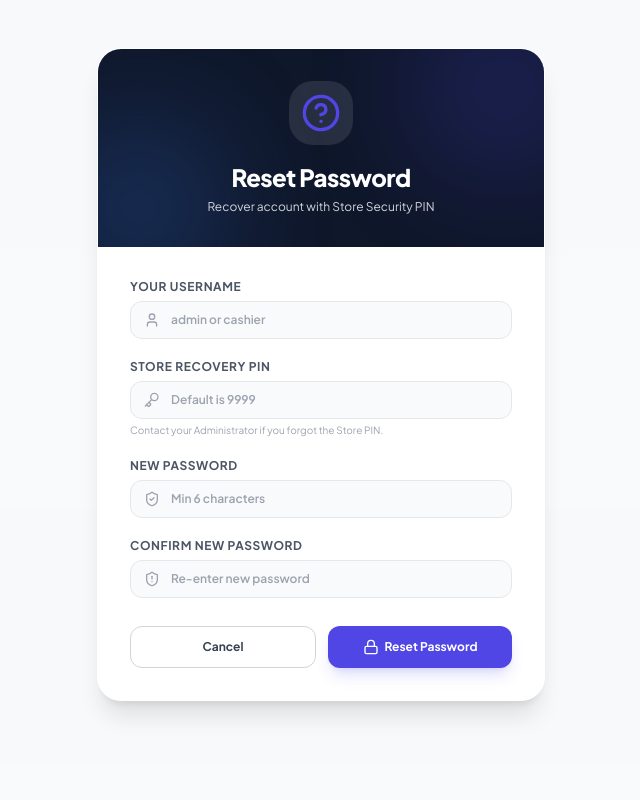
After one commit to phcodesage/Swift-Pos, a Flask app: page /forgot-password in a window 1280 px wide. The commit adds this page. Shown: the whole page, without its empty margins (319-959 px from the left). Run offline with Flask 3, Linux system fonts and the light colour scheme; some libraries are stand-ins or nearby versions.

Commit message:
Add Forgot Password recovery with Security PIN and Change Password panel for Cashiers and Admin

```diff
--- a/app.py
+++ b/app.py
@@ -244,6 +244,56 @@ def login():
 def logout():
     logout_user()
     return redirect(url_for('login'))
+
+@app.route('/change-password', methods=['GET', 'POST'])
+@login_required
+def change_password():
+    if request.method == 'POST':
+        curr = request.form.get('current_password')
+        new_pw = request.form.get('new_password')
+        conf = request.form.get('confirm_password')
+
+        if not check_password_hash(current_user.password, curr):
+            flash('Current password is incorrect.', 'error')
+        elif len(new_pw) < 6:
+            flash('New password must be at least 6 characters.', 'error')
+        elif new_pw != conf:
+            flash('Passwords do not match.', 'error')
+        else:
+            current_user.password = generate_password_hash(new_pw)
+            db.session.commit()
+            flash('Password updated successfully!', 'success')
+            return redirect(url_for('index'))
+
+    return render_template('change_password.html')
+
+@app.route('/forgot-password', methods=['GET', 'POST'])
+def forgot_password():
+    if request.method == 'POST':
+        username = request.form.get('username')
+        pin = request.form.get('recovery_pin')
+        new_pw = request.form.get('new_password')
+        conf = request.form.get('confirm_password')
+
+        # Default Store Recovery PIN is 9999
+        if pin != '9999':
+            flash('Invalid Store Recovery PIN.', 'error')
+        elif len(new_pw) < 6:
+            flash('New password must be at least 6 characters.', 'error')
+        elif new_pw != conf:
+            flash('Passwords do not match.', 'error')
+        else:
+            user = User.query.filter_by(username=username).first()
+            if user:
+                user.password = generate_password_hash(new_pw)
+                db.session.commit()
+                flash('Password reset successfully! Please sign in.', 'success')
+                return redirect(url_for('login'))
+            else:
+                flash('User not found in system.', 'error')
+
+    return render_template('forgot_password.html')
+
 
 @app.route('/dashboard')
 @login_required
--- a/templates/base.html
+++ b/templates/base.html
@@ -155,9 +155,14 @@
                         <span class="text-[10px] text-slate-400 capitalize font-semibold leading-none">{{ current_user.role }}</span>
                     </div>
                 </div>
-                <a href="{{ url_for('logout') }}" class="p-2 text-slate-400 hover:text-red-400" title="Sign Out">
-                    <i data-lucide="log-out" class="w-5 h-5"></i>
-                </a>
+                <div class="flex items-center gap-1.5 shrink-0">
+                    <a href="{{ url_for('change_password') }}" class="p-2 text-slate-400 hover:text-indigo-400" title="Change Password">
+                        <i data-lucide="key" class="w-4 h-4"></i>
+                    </a>
+                    <a href="{{ url_for('logout') }}" class="p-2 text-slate-400 hover:text-red-400" title="Sign Out">
+                        <i data-lucide="log-out" class="w-4 h-4"></i>
+                    </a>
+                </div>
             </div>
         </div>
     </div>
@@ -227,7 +232,7 @@
         <!-- User Profile & Logout -->
         <div class="p-4 border-t border-slate-850 bg-slate-950/50">
             <div class="flex items-center justify-between">
-                <div class="flex items-center gap-3">
+                <div class="flex items-center gap-3 font-sans">
                     <div class="w-9 h-9 rounded-xl bg-gradient-to-tr from-indigo-600 to-purple-600 flex items-center justify-center font-bold text-sm shadow-md">
                         {{ current_user.username[0].upper() }}
                     </div>
@@ -238,9 +243,14 @@
                         </span>
                     </div>
                 </div>
-                <a href="{{ url_for('logout') }}" onclick="playAudio('click')" class="p-2 text-slate-400 hover:text-red-400 hover:bg-slate-800 rounded-lg transition-colors" title="Sign Out">
-                    <i data-lucide="log-out" class="w-5 h-5"></i>
-                </a>
+                <div class="flex items-center gap-1.5 shrink-0">
+                    <a href="{{ url_for('change_password') }}" class="p-2 text-slate-400 hover:text-indigo-400 hover:bg-slate-800 rounded-lg transition-colors" title="Change Password">
+                        <i data-lucide="key" class="w-4 h-4"></i>
+                    </a>
+                    <a href="{{ url_for('logout') }}" onclick="playAudio('click')" class="p-2 text-slate-400 hover:text-red-400 hover:bg-slate-800 rounded-lg transition-colors" title="Sign Out">
+                        <i data-lucide="log-out" class="w-4 h-4"></i>
+                    </a>
+                </div>
             </div>
         </div>
     </aside>
--- /dev/null
+++ b/templates/forgot_password.html
@@ -0,0 +1,90 @@
+{% extends 'base.html' %}
+
+{% block content %}
+<div class="min-h-[80vh] flex items-center justify-center py-6 bg-slate-50/50">
+    <div class="max-w-md w-full bg-white rounded-3xl shadow-xl overflow-hidden border border-gray-150 glass">
+
+        <!-- Header -->
+        <div class="bg-secondary p-8 text-center text-white relative overflow-hidden">
+            <div class="absolute top-0 right-0 -mt-10 -mr-10 w-40 h-40 bg-primary rounded-full opacity-30 blur-3xl"></div>
+            <div class="absolute bottom-0 left-0 -mb-10 -ml-10 w-40 h-40 bg-blue-500 rounded-full opacity-30 blur-3xl"></div>
+            <div class="relative z-10 flex flex-col items-center">
+                <div class="w-16 h-16 bg-white/10 rounded-3xl flex items-center justify-center mb-4">
+                    <i data-lucide="help-circle" class="w-10 h-10 text-primary"></i>
+                </div>
+                <h2 class="text-2xl font-black tracking-tight text-white">Reset Password</h2>
+                <p class="text-xs text-gray-300 mt-1.5">Recover account with Store Security PIN</p>
+            </div>
+        </div>
+
+        <!-- Body -->
+        <div class="p-8">
+            <form method="POST" action="{{ url_for('forgot_password') }}" class="space-y-5">
+
+                <!-- Username -->
+                <div>
+                    <label for="username" class="block text-xs font-bold uppercase tracking-wider text-gray-600 mb-1.5">Your Username</label>
+                    <div class="relative">
+                        <div class="absolute inset-y-0 left-0 pl-3.5 flex items-center pointer-events-none text-gray-400">
+                            <i data-lucide="user" class="w-4 h-4"></i>
+                        </div>
+                        <input type="text" name="username" id="username" required
+                            class="pl-10 w-full rounded-xl border-gray-205 bg-gray-50 border focus:border-primary focus:bg-white focus:ring-2 focus:ring-primary/20 py-2.5 text-xs font-semibold transition-all text-gray-800"
+                            placeholder="admin or cashier">
+                    </div>
+                </div>
+
+                <!-- Recovery PIN -->
+                <div>
+                    <label for="recovery_pin" class="block text-xs font-bold uppercase tracking-wider text-gray-600 mb-1.5">Store Recovery PIN</label>
+                    <div class="relative">
+                        <div class="absolute inset-y-0 left-0 pl-3.5 flex items-center pointer-events-none text-gray-400">
+                            <i data-lucide="key" class="w-4 h-4"></i>
+                        </div>
+                        <input type="password" name="recovery_pin" id="recovery_pin" required
+                            class="pl-10 w-full rounded-xl border-gray-205 bg-gray-50 border focus:border-primary focus:bg-white focus:ring-2 focus:ring-primary/20 py-2.5 text-xs font-semibold transition-all text-gray-800"
+                            placeholder="Default is 9999">
+                    </div>
+                    <p class="text-[10px] text-gray-400 mt-1">Contact your Administrator if you forgot the Store PIN.</p>
+                </div>
+
+                <!-- New Password -->
+                <div>
+                    <label for="new_password" class="block text-xs font-bold uppercase tracking-wider text-gray-600 mb-1.5">New Password</label>
+                    <div class="relative">
+                        <div class="absolute inset-y-0 left-0 pl-3.5 flex items-center pointer-events-none text-gray-400">
+                            <i data-lucide="shield-check" class="w-4 h-4"></i>
+                        </div>
+                        <input type="password" name="new_password" id="new_password" required
+                            class="pl-10 w-full rounded-xl border-gray-205 bg-gray-50 border focus:border-primary focus:bg-white focus:ring-2 focus:ring-primary/20 py-2.5 text-xs font-semibold transition-all text-gray-800"
+                            placeholder="Min 6 characters">
+                    </div>
+                </div>
+
+                <!-- Confirm Password -->
+                <div>
+                    <label for="confirm_password" class="block text-xs font-bold uppercase tracking-wider text-gray-600 mb-1.5">Confirm New Password</label>
+                    <div class="relative">
+                        <div class="absolute inset-y-0 left-0 pl-3.5 flex items-center pointer-events-none text-gray-400">
+                            <i data-lucide="shield-alert" class="w-4 h-4"></i>
+                        </div>
+                        <input type="password" name="confirm_password" id="confirm_password" required
+                            class="pl-10 w-full rounded-xl border-gray-250 bg-gray-50 border focus:border-primary focus:bg-white focus:ring-2 focus:ring-primary/20 py-2.5 text-xs font-semibold transition-all text-gray-800"
+                            placeholder="Re-enter new password">
+                    </div>
+                </div>
+
+                <!-- Actions -->
+                <div class="flex gap-3 pt-2">
+                    <a href="{{ url_for('login') }}" class="flex-1 py-3 px-4 rounded-xl border border-gray-300 bg-white text-gray-700 text-xs font-bold text-center hover:bg-gray-55 transition-colors">
+                        Cancel
+                    </a>
+                    <button type="submit" class="flex-1 py-3 px-4 rounded-xl shadow-lg shadow-indigo-500/20 text-white text-xs font-bold bg-primary hover:bg-indigo-600 transition-all flex items-center justify-center gap-1.5">
+                        <i data-lucide="lock" class="w-4 h-4"></i> Reset Password
+                    </button>
+                </div>
+            </form>
+        </div>
+    </div>
+</div>
+{% endblock %}
--- a/templates/login.html
+++ b/templates/login.html
@@ -44,6 +44,11 @@
                             Remember me
                         </label>
                     </div>
+                    <div class="text-sm">
+                        <a href="{{ url_for('forgot_password') }}" class="font-medium text-primary hover:text-indigo-700">
+                            Forgot password?
+                        </a>
+                    </div>
                 </div>
                 <button type="submit"
                     class="w-full flex justify-center items-center gap-2 py-3 px-4 border border-transparent rounded-lg shadow-sm text-sm font-medium text-white bg-primary hover:bg-indigo-700 focus:outline-none focus:ring-2 focus:ring-offset-2 focus:ring-primary transition-all duration-300 transform hover:scale-[1.02]">
```
Also changed, not shown: templates/change_password.html (added, +75 -0 lines), test_app.py (+43 -0 lines).
